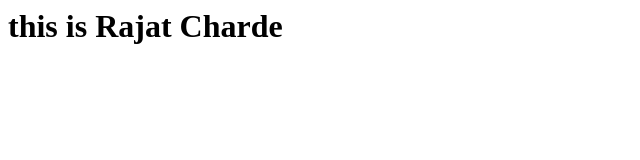
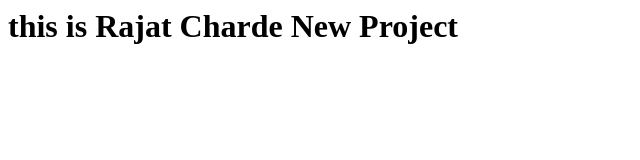
Before and after one commit to rajatgithubaccount1234/demo-jenkin, a plain HTML site: page index.html in a window 1280 px wide. Shown: the whole page, without its empty margins (0-640 px from the left). Drawn offline with Linux system fonts and the light colour scheme.

Commit message:
Update index.html

```diff
--- a/index.html
+++ b/index.html
@@ -1,5 +1,5 @@
 <html>
   <body>
-    <h1> this is Rajat Charde  </h1>
+    <h1> this is Rajat Charde New Project  </h1>
   </body>
 </html>
```
